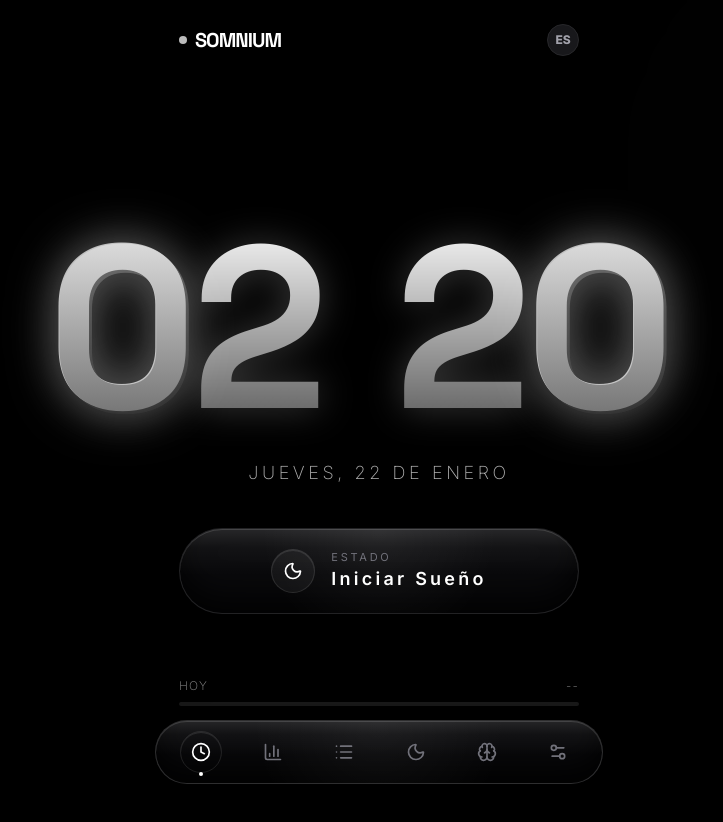
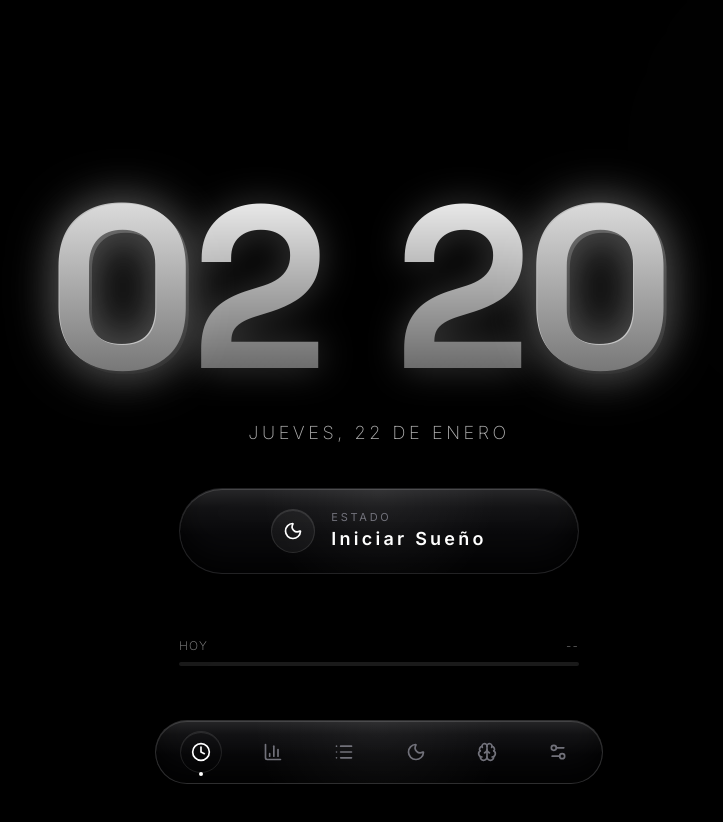
Before and after one commit to 420btc/somnium, a React (Vite) app: page / in a window 1280 px wide. Shown: the top 822 px of the page, without its empty margins (261-984 px from the left). Built offline with nearby package versions, Linux system fonts and the light colour scheme.

Commit message:
refactor(App.tsx): remove redundant header markup
The header section was removed as it's no longer needed in the layout. This simplifies the component structure.

```diff
--- a/App.tsx
+++ b/App.tsx
@@ -70,16 +70,7 @@ const App: React.FC = () => {
       </div>
 
       <div className="relative z-10 max-w-md mx-auto min-h-screen flex flex-col">
-          {/* Header (Dynamic based on screen) */}
-          <header className="p-6 flex justify-between items-center">
-            <div className="flex items-center gap-2">
-              <div className={`w-2 h-2 rounded-full animate-pulse ${theme === 'light' ? 'bg-black' : 'bg-white'}`}></div>
-              <span className="font-display font-bold text-xl tracking-tighter">SOMNIUM</span>
-            </div>
-            <div className={`w-8 h-8 rounded-full border flex items-center justify-center ${theme === 'light' ? 'bg-white border-zinc-200' : 'bg-zinc-900 border-zinc-800'}`}>
-              <span className={`text-xs font-bold ${theme === 'light' ? 'text-zinc-500' : 'text-zinc-400'}`}>ES</span>
-            </div>
-          </header>
+
 
           {/* Content Area */}
           <main className="flex-1 flex flex-col">
```
